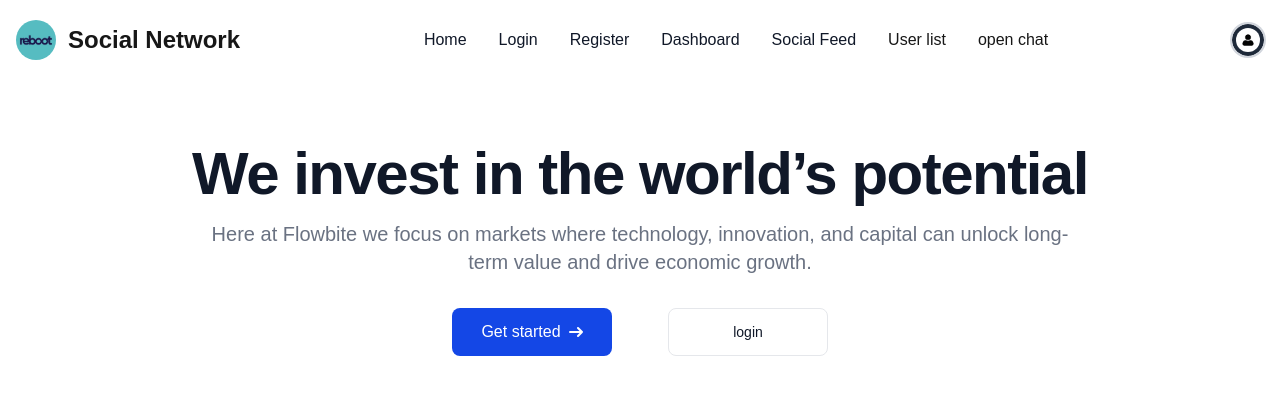
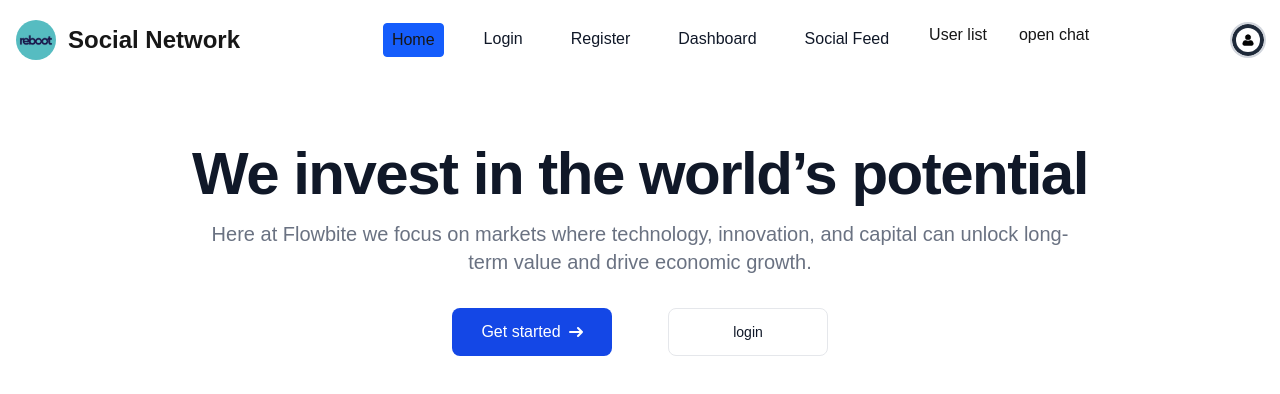
Before and after one commit to matoo11/social-network, a Next.js app in the folder frontend/: page / in a window 1280 px wide. Shown: the top 394 px of the page. Built offline with nearby package versions, Linux system fonts and the light colour scheme; no server answers.

Commit message:
feat(Navbar): Added indicator for current page

```diff
--- a/frontend/components/NavLink/NavLink.tsx
+++ b/frontend/components/NavLink/NavLink.tsx
@@ -1,6 +1,8 @@
 'use client';
 
 import Link from 'next/link';
+import { usePathname } from 'next/navigation';
+import React from 'react';
 
 interface NavLinkProps {
     href: string;
@@ -8,11 +10,21 @@ interface NavLinkProps {
 }
 
 const NavLink = ({ href, children }: NavLinkProps) => {
+    const pathname = usePathname();
+
+    const isActive = href === '/' ? pathname === '/' : pathname.startsWith(href);
+
     return (
         <li>
             <Link
                 href={href}
-                className="block py-2 px-3 text-gray-900 rounded hover:bg-gray-100 md:hover:bg-transparent md:hover:text-blue-700 md:p-0 dark:text-white md:dark:hover:text-blue-500"
+                className={`block py-1 px-2 rounded
+          ${
+              isActive
+                  ? 'text-white-400 border-1 bg-blue-600 border-blue-600'
+                  : 'text-gray-900 hover:bg-gray-100 md:hover:bg-transparent md:hover:text-blue-700 dark:text-white md:dark:hover:text-blue-500'
+          }
+        `}
             >
                 {children}
             </Link>
```
